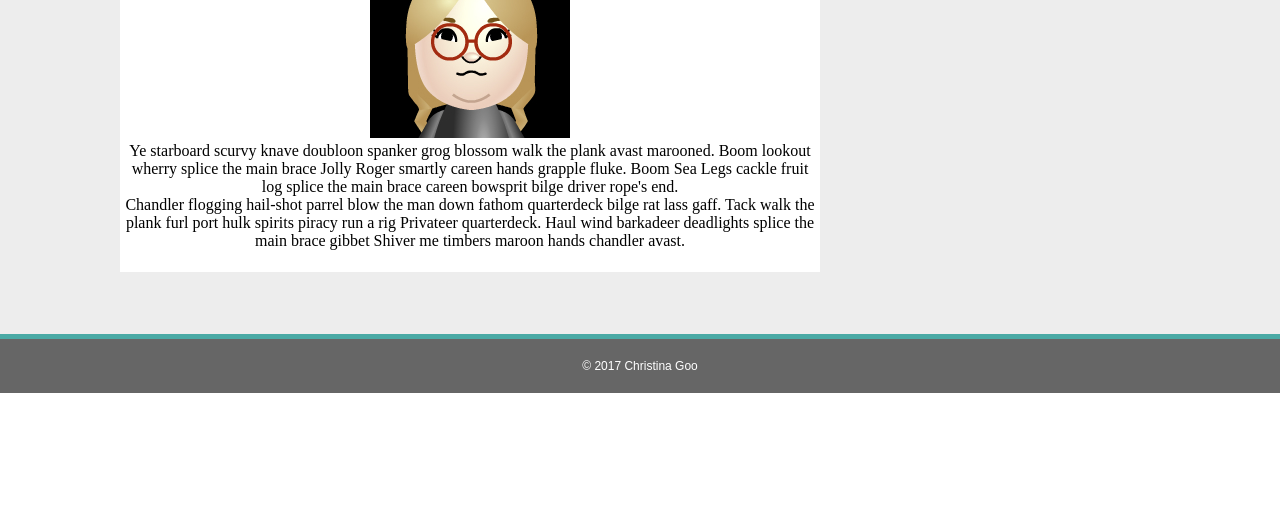
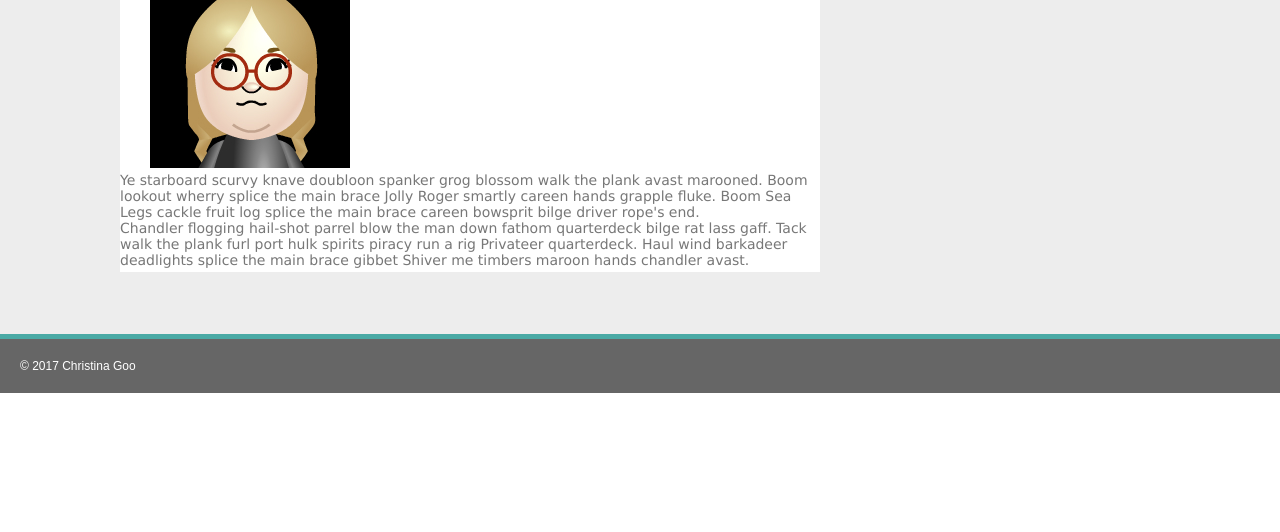
Before and after one commit to christinagcode/Basic-Portfolio, a plain HTML site: page index.html in a window 1280 px wide. Shown: the part 268-800 px from the top of the page. Drawn offline with Linux system fonts and the light colour scheme.

Commit message:
41107942pm

```diff
--- a/assets/css/style.css
+++ b/assets/css/style.css
@@ -1,8 +1,7 @@
 * {
   box-sizing: border-box;
-  text-align: center;
   margin: 0px;
-  margin: bottom 0px 	;
+  margin-bottom: 0px;
 }
 
 #left {
@@ -36,11 +35,11 @@ section {
 	font-size: 14px;
 	padding: 20px;
 	margin-bottom: 17px;
-
+	margin-left: 520px;
+	text-align: center;
 }
 
 #option {
-	float: right;
 	padding: 60px;
 	margin-left: 60%;
 }
@@ -81,16 +80,17 @@ section {
 	background: #e3e3e3;
 	margin-top: -20px;
 	margin-left: 30px;
+	margin-bottom: 30px;
 }
 
-.infopicture {
-	margin-top: 30px;
-	margin-left: -50px;
+#infopicture {
+	margin-left: 30px;
 }
 
-.paragraph {
+#paragraph {
 	font-family: verdana, sans-serif;
 	font-size: 14px;
+	color: #777777;
 
 }
 
@@ -122,6 +122,7 @@ section {
 	margin-top: 50px;
 	margin-left: 10px;
 	padding: 20px;
+	text-align: center;
 }
 
 .line-separator4 {
@@ -130,7 +131,6 @@ section {
 	background: #f2f2f2;
 	margin-left: 5px;
 }
-
 
 .wrapper {
 	width: 100%;
```
Also changed, not shown: index.html (+1 -0 lines).
